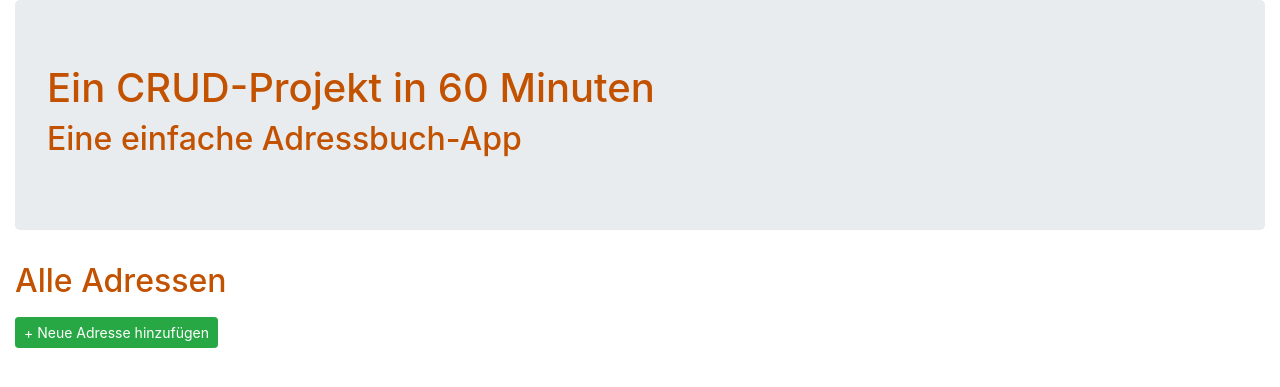
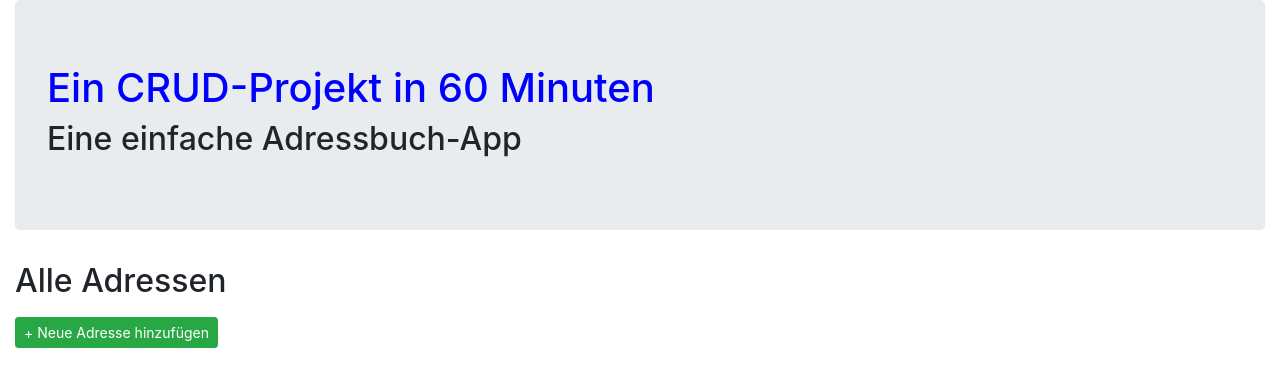
Before and after one commit to FritziFritte/sonnmich_repo, a Django app: page / in a window 1280 px wide. Shown: the part 56-443 px from the top of the page. Run offline with Django 3.2, Linux system fonts and the light colour scheme; data that the repository does not hold is empty; some libraries are stand-ins or nearby versions.

Commit message:
css tryout

```diff
--- a/sonne/adressen/static/css/adressen.css
+++ b/sonne/adressen/static/css/adressen.css
@@ -1,3 +1,3 @@
-h1, h2 {
-    color: #C25100;
+h1 {
+  color: rgb(0, 0, 255); /* Changes the color of the h1 element to blue */
 }
```
